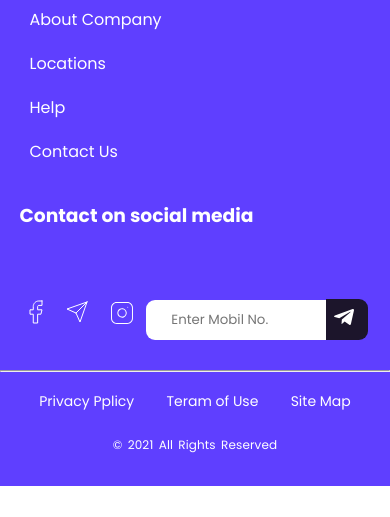
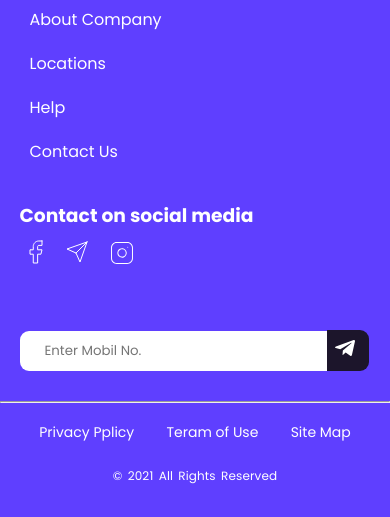
Before and after one commit to AskNavigator-SEO/tppdelhi, a PHP site: page /contact-us.html in a window 390 px wide. Shown: the part 5716-6233 px from the top of the page. Before the commit the page ends 6202 px from the top, so only its background shows below. Run offline with PHP 8.4, Linux system fonts and the light colour scheme.

Commit message:
width incrige

```diff
--- a/css/style.css
+++ b/css/style.css
@@ -1583,7 +1583,7 @@ footer > .lower-call-btn > a {
       width: fit-content;
     }
     .footer > .footers-items > .footer-item > .footer-link-list > form > input {
-      width: 180px;
+      width: 100%;
     }
     .footer {
       width: 90%;
```
